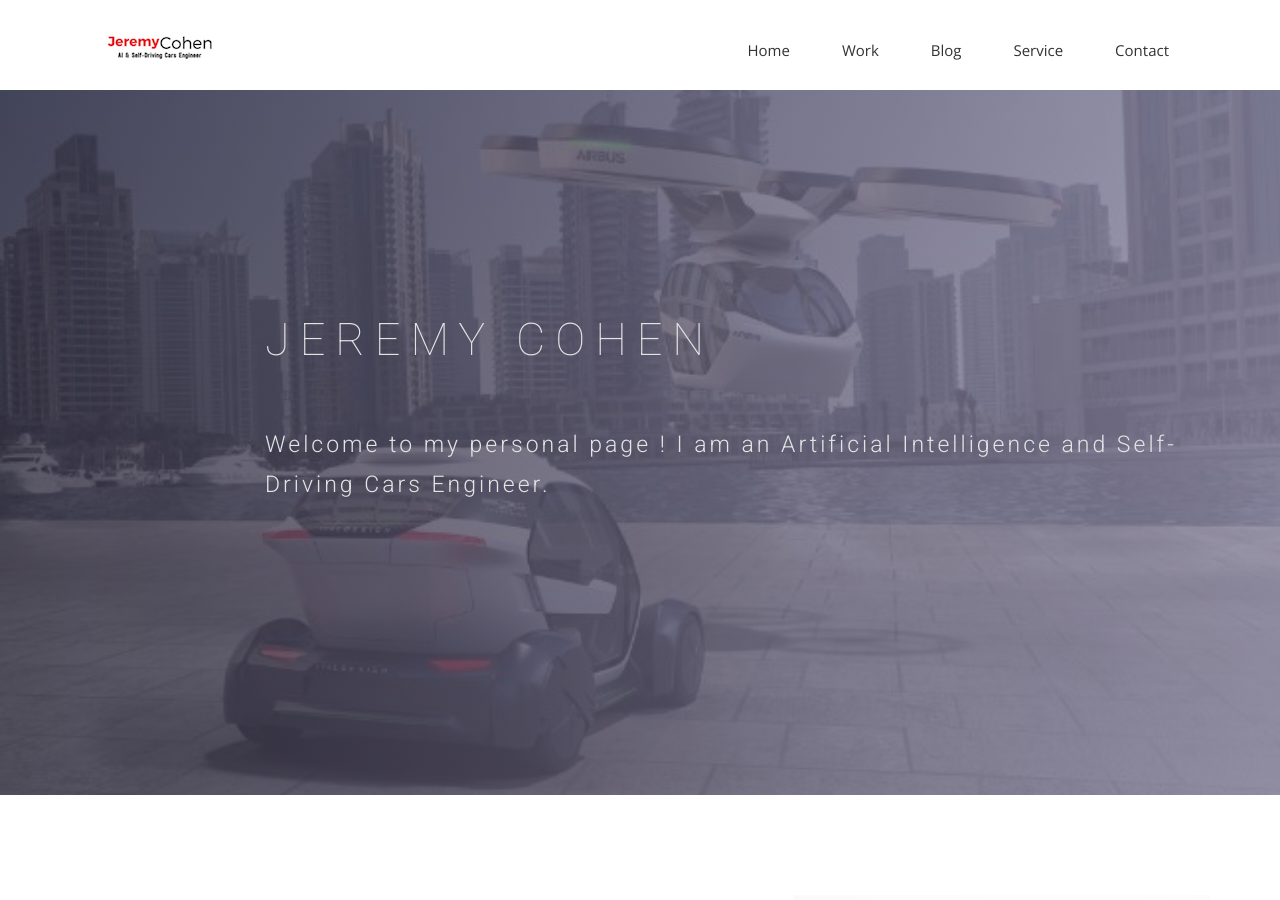
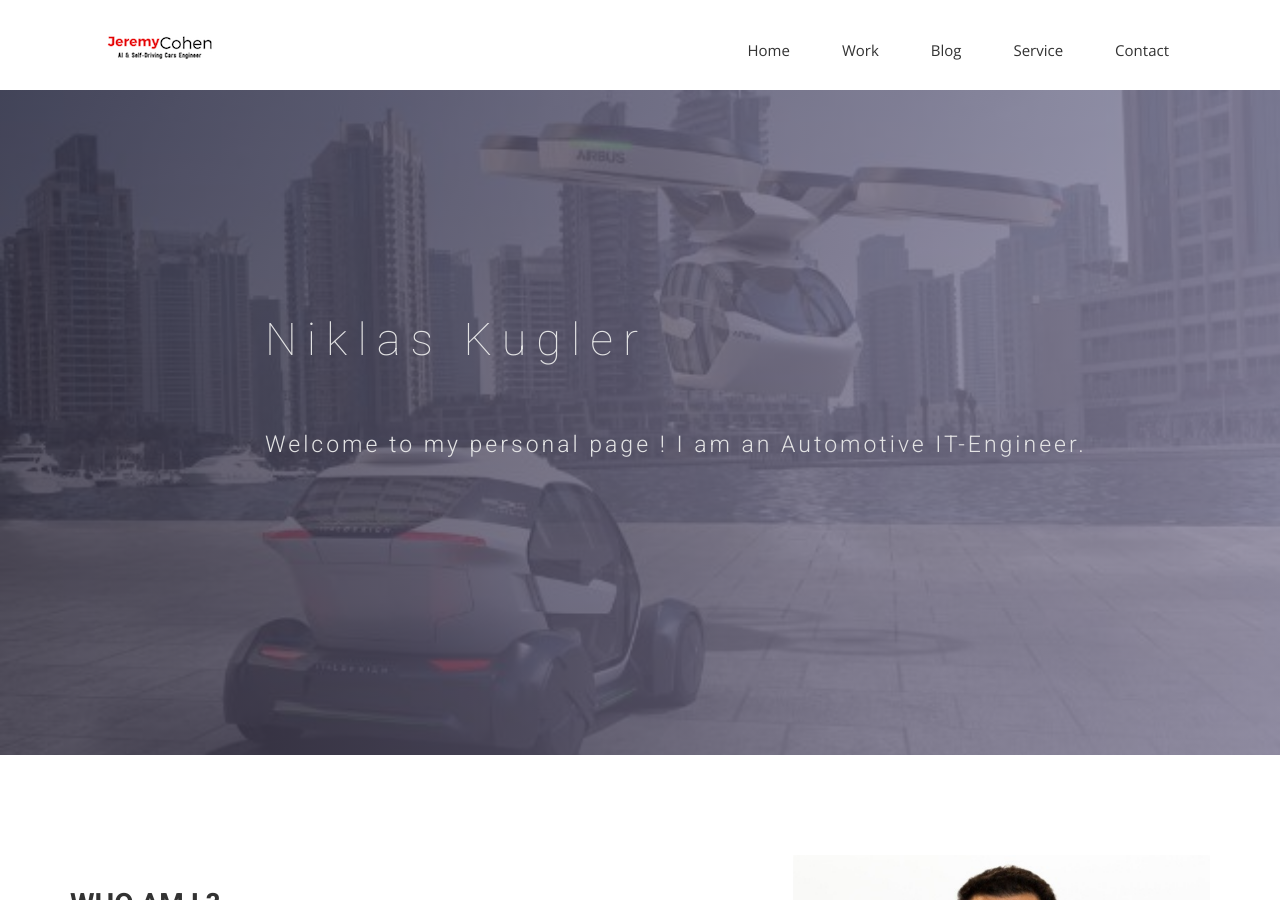
Before and after one commit to niklaskugler/niklaskugler.github.io, a Jekyll site: the page built from former/index.html, in a window 1280 px wide and 900 px high. Built offline with Jekyll 4.4.1, drawn with Linux system fonts in a browser that asks for light colours; nearby versions of some CDN libraries; some web fonts are replaced.

Commit message:
update page

```diff
--- a/former/_config.yml
+++ b/former/_config.yml
@@ -14,9 +14,9 @@
 
 
 # Site settings
-title: Jeremy Cohen
+title: Niklas Kugler
 subtitle: "A free HTML5 agency template"
-url: "http://Jeremy26.github.io" # the base hostname & protocol for your site
+url: "http://niklaskugler.github.io" # the base hostname & protocol for your site
 # baseurl: "/the/subpath/of/your/site" # Set this value to "" if you want your site to be root
 #baseurl: "/airspace-jekyll"
 cover: "/assets/cover.png"
--- a/former/contact.html
+++ b/former/contact.html
@@ -17,6 +17,7 @@
     </div>
   </div>
 </section>
+
 <!-- contact form start -->
 <section id="contact-form">
   <div class="container">
--- a/former/index.html
+++ b/former/index.html
@@ -1,6 +1,6 @@
 ---
 layout: page
-title: Jeremy Cohen
+title: Niklas Kugler
 permalink: /
 ---
 
@@ -10,8 +10,8 @@
     <div class="row">
       <div class="col-md-10 col-md-offset-2">
         <div class="block">
-          <h1 class="animated fadeInUp">JEREMY COHEN </h1>
-          <p class="animated fadeInUp">Welcome to my personal page ! I am an Artificial Intelligence and Self-Driving Cars Engineer. </p>
+          <h1 class="animated fadeInUp">Niklas Kugler </h1>
+          <p class="animated fadeInUp">Welcome to my personal page ! I am an Automotive IT-Engineer. </p>
         </div>
       </div>
     </div>
```
Also changed, not shown: other parts of former/contact.html (+1 -1 lines), former/blog.html (+6 -20 lines), index.html (+2 -12 lines), 1 other file.
